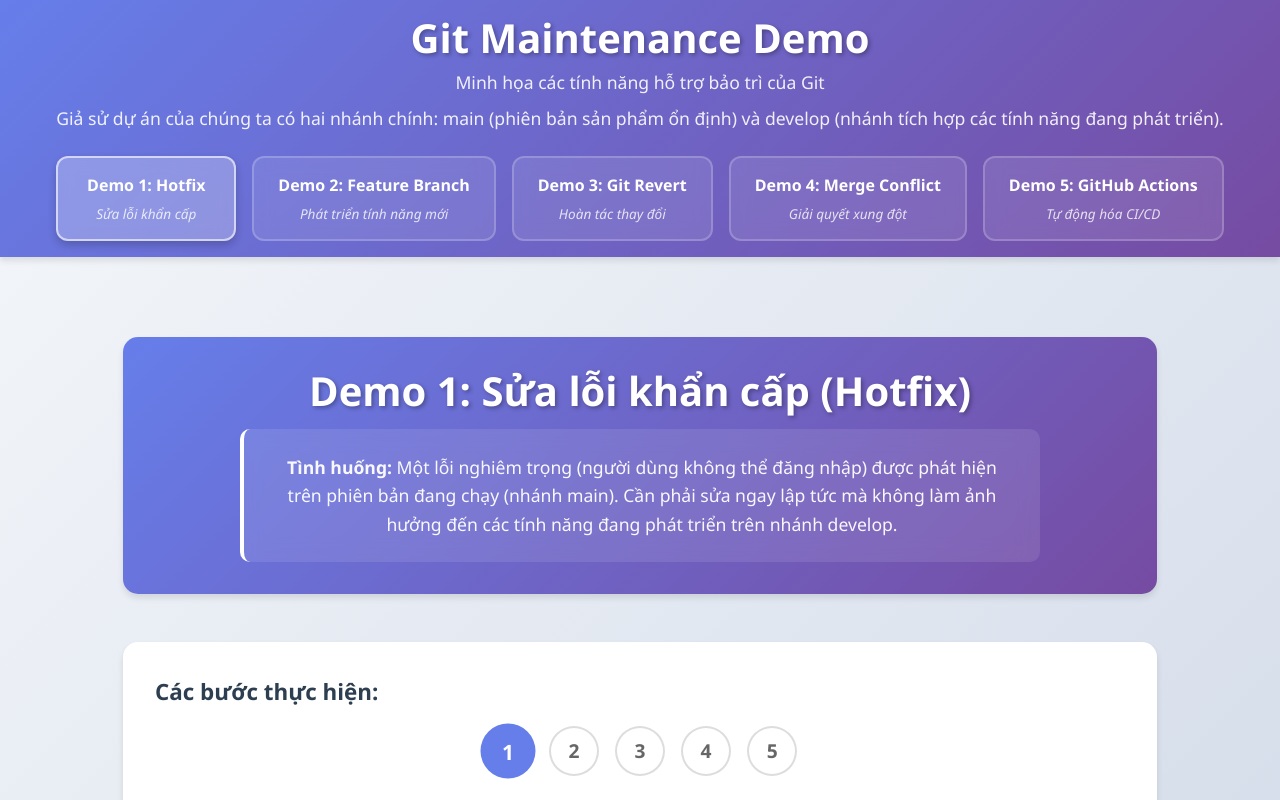
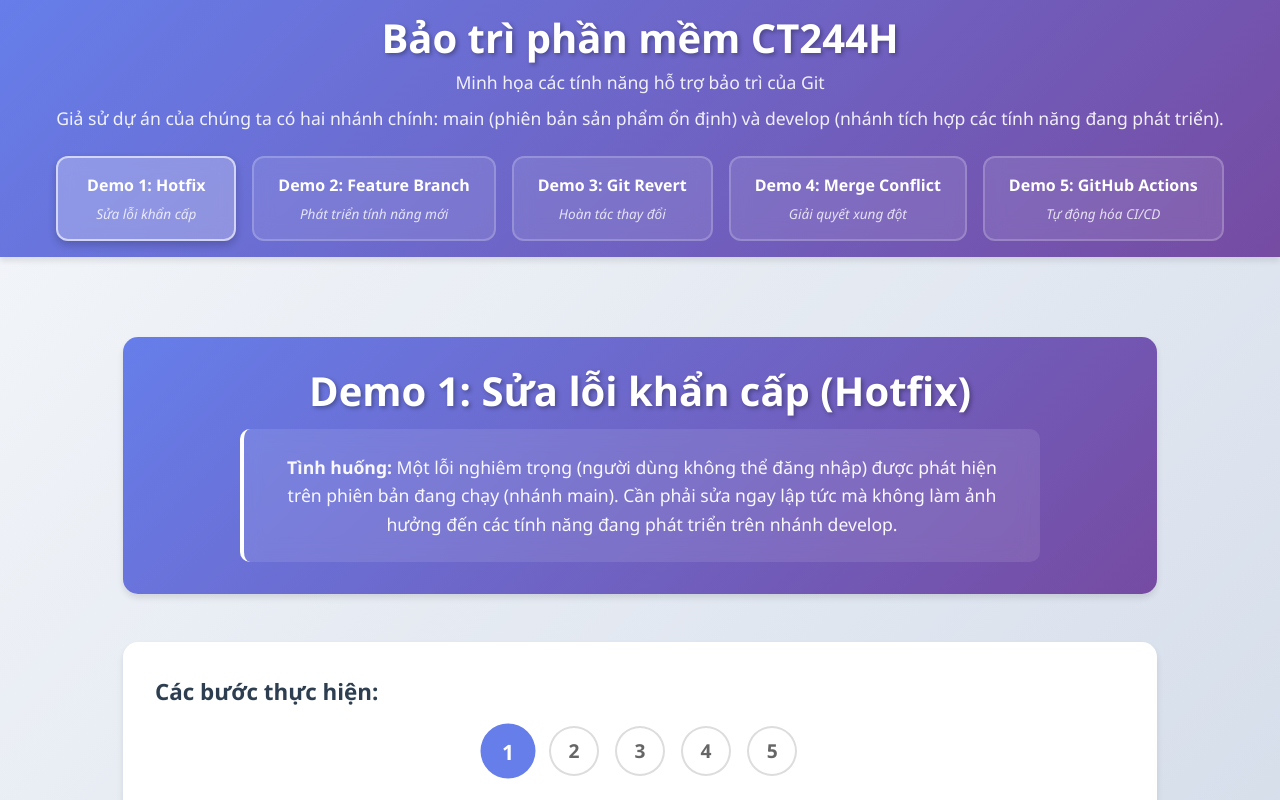
Before and after one commit to ngthtrong/demo-maintainance-project1, a React (Vite) app: page / in a window 1280 px wide. Shown: the top 800 px of the page. Built offline with nearby package versions, Linux system fonts and the light colour scheme.

Commit message:
Feat: Change homepage title to helloworld message

```diff
--- a/src/components/Navbar.jsx
+++ b/src/components/Navbar.jsx
@@ -13,7 +13,7 @@ const Navbar = ({ activeDemo, setActiveDemo }) => {
   return (
     <nav className="navbar">
       <div className="navbar-brand">
-        <h1>Git Maintenance Demo</h1>
+        <h1>Bảo trì phần mềm CT244H</h1>
         <p>Minh họa các tính năng hỗ trợ bảo trì của Git</p>
         <p>Giả sử dự án của chúng ta có hai nhánh chính: main (phiên bản sản phẩm ổn định) và develop (nhánh tích hợp các tính năng đang phát triển).</p>
       </div>
```
